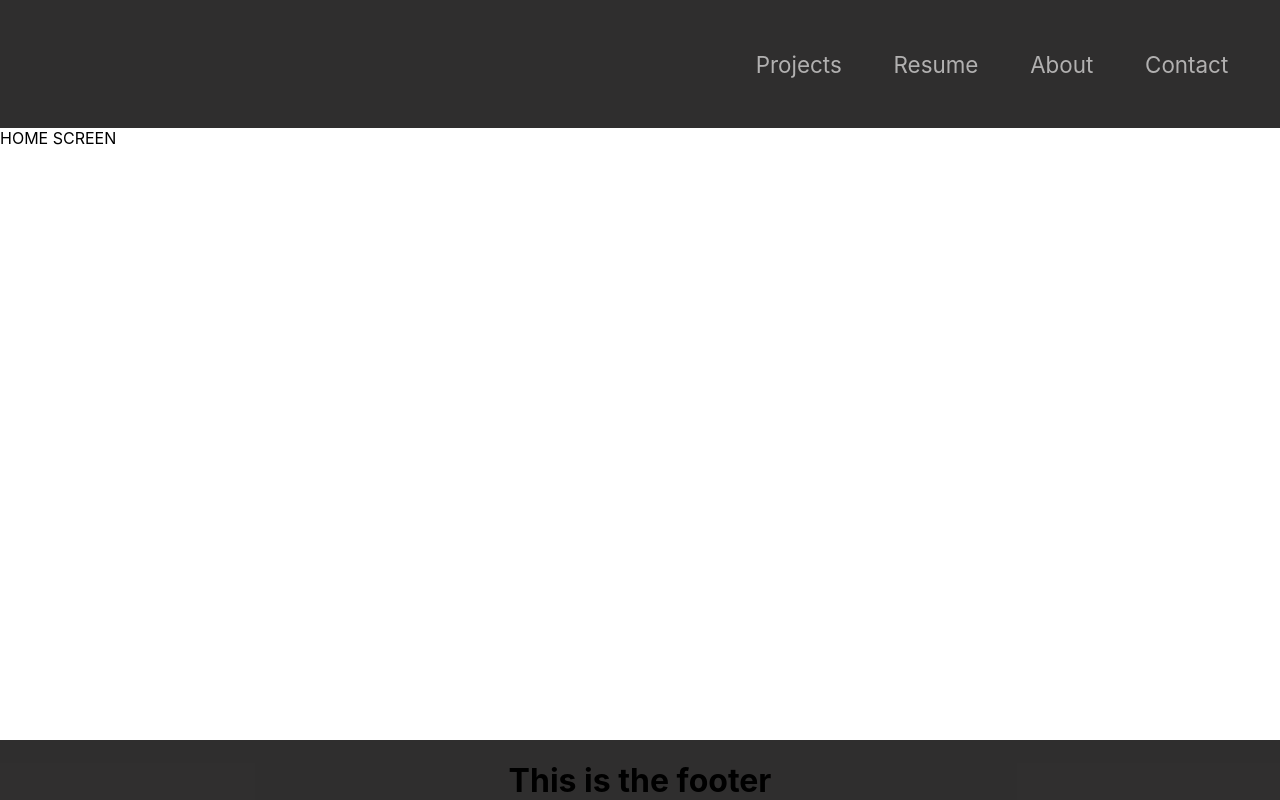
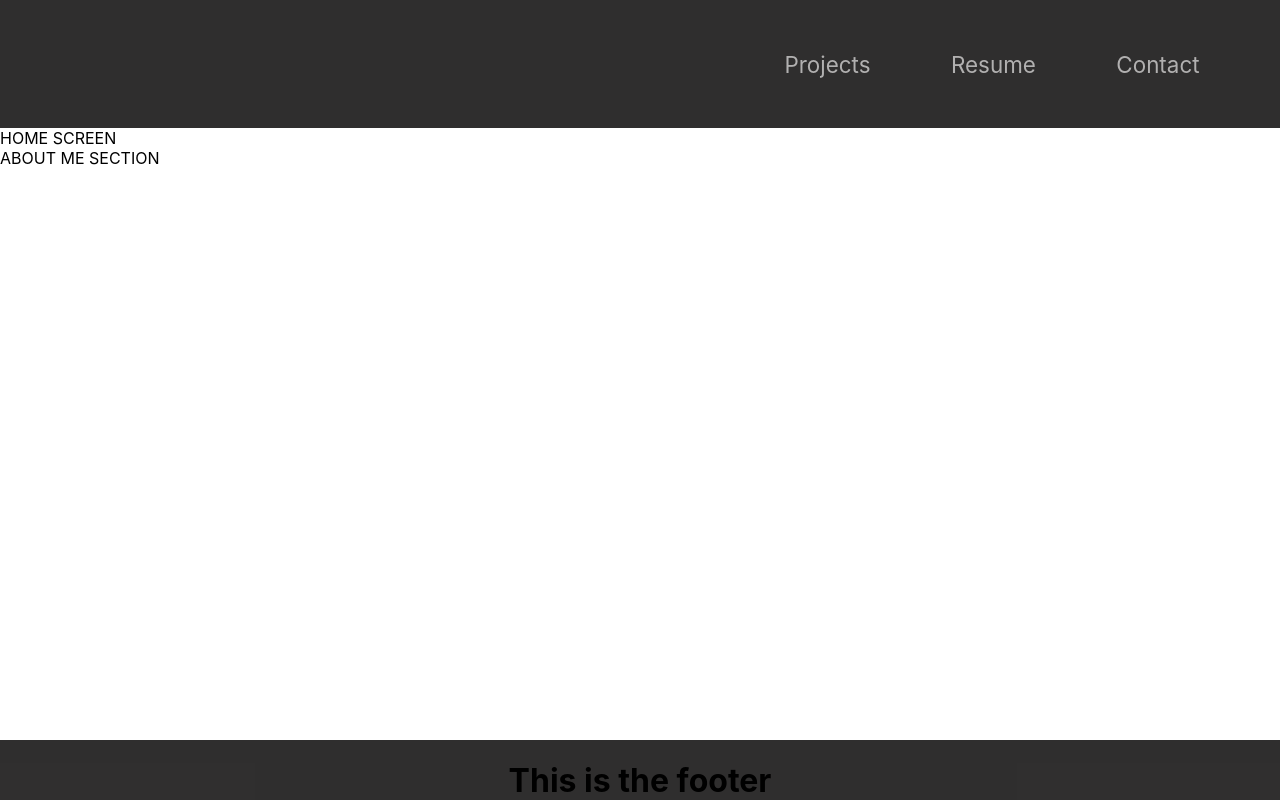
Before and after one commit to GarrettF24/portfolio, a React (Create React App) app in the folder client/: page /home in a window 1280 px wide. Built offline with nearby package versions, Linux system fonts and the light colour scheme; the HTML template or start-up script is replaced by a standard one.

Commit message:
change about me screen to component to include on home screen

```diff
--- a/client/src/App.js
+++ b/client/src/App.js
@@ -4,7 +4,6 @@ import { Switch, Route } from "react-router"
 import Home from "./screens/Home/Home"
 import Projects from "./screens/Projects/Projects"
 import Contact from "./screens/Contact/Contact"
-import About from "./screens/About/About"
 function App() {
   return (
     <div className="App">
@@ -16,9 +15,6 @@ function App() {
           <Route path="/projects">
             <Projects />
           </Route>
-          <Route path="/about">
-            <About />
-          </Route>
           <Route path="/contact">
             <Contact />
           </Route>
--- /dev/null
+++ b/client/src/components/AboutMe/AboutMe.jsx
@@ -0,0 +1,5 @@
+import React from "react"
+
+export default function AboutMe() {
+  return <div>ABOUT ME SECTION</div>
+}
--- a/client/src/components/Nav/Nav.jsx
+++ b/client/src/components/Nav/Nav.jsx
@@ -17,9 +17,6 @@ export default function Nav() {
         >
           Resume
         </a>
-        <Link className="link" to="/about">
-          About
-        </Link>
         <Link className="link" to="/contact">
           Contact
         </Link>
--- a/client/src/screens/About/About.jsx
+++ /dev/null
@@ -1,5 +0,0 @@
-import React from "react"
-
-export default function About() {
-  return <div>ABOUT SCREEN</div>
-}
--- a/client/src/screens/Home/Home.jsx
+++ b/client/src/screens/Home/Home.jsx
@@ -1,5 +1,13 @@
 import React from "react"
+import AboutMe from "../../components/AboutMe/AboutMe"
 
 export default function Home() {
-  return <div>HOME SCREEN</div>
+  return (
+    <div className="home-container">
+      HOME SCREEN
+      <div className="home-info">
+        <AboutMe />
+      </div>
+    </div>
+  )
 }
```
Also changed, not shown: client/src/components/AboutMe/AboutMe.css (added), 1 other file (tests, documents, lock files or other folders).
